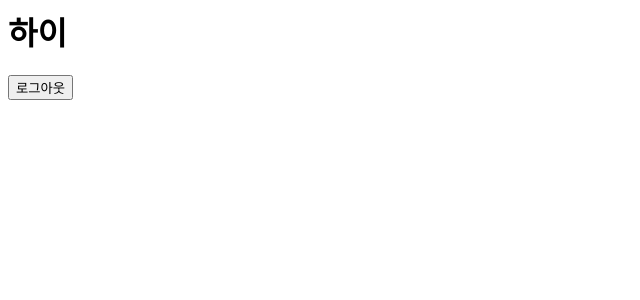
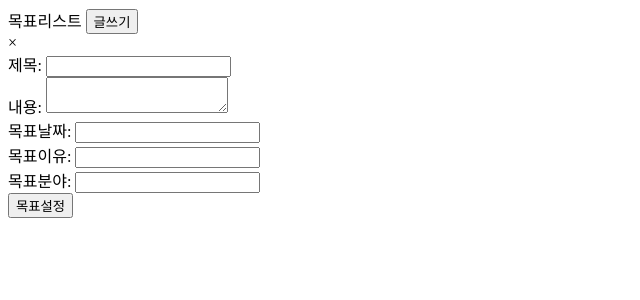
Before and after one commit to sgu960323/2020-goallist, a Django app: template Goal/templates/main.html in a window 1280 px wide. Shown: the top 300 px of the page, without its empty margins (0-640 px from the left). Run offline with Django 3.2, Linux system fonts and the light colour scheme; the template is opened without the code that fills it, so the values that code supplies are empty.

Commit message:
add modal & create

```diff
--- a/Goal/templates/main.html
+++ b/Goal/templates/main.html
@@ -1,2 +1,34 @@
-<h1>하이</h1>
-<button type="button" onclick="location.href='{% url 'logout' %}'">로그아웃</button>
+<html>
+<body>
+
+    <div name='top'>
+        <span>목표리스트</span>
+        <button onclick="mymodal();">글쓰기</button>
+    </div>
+    <div name='body'>
+    </div>
+    <!-- The Modal -->
+    <div id="myModal" class="modal">
+        <!-- modal_content-->
+        <div class="modal-content">
+        <span class="close">&times;</span>
+        <form method="POST">{% csrf_token %}
+            제목: <input name="title" type="text" required><br>
+            내용: <textarea name="body" required></textarea><br>
+            목표날짜: <input type="text" required><br>
+            목표이유: <input type="text" required><br>
+            목표분야: <input type="text" required><br>
+            <button type="submit">목표설정</button>
+        </form>
+        </div>
+    </div>
+
+
+    <script>
+        var modal=document.getElementById('myModal');
+        function mymodal(){
+            modal.style.display="block";
+        }
+    </script>
+</body>
+</html>
```
Also changed, not shown: Goal/models.py (+7 -0 lines), Goal/migrations/0001_initial.py (added).
